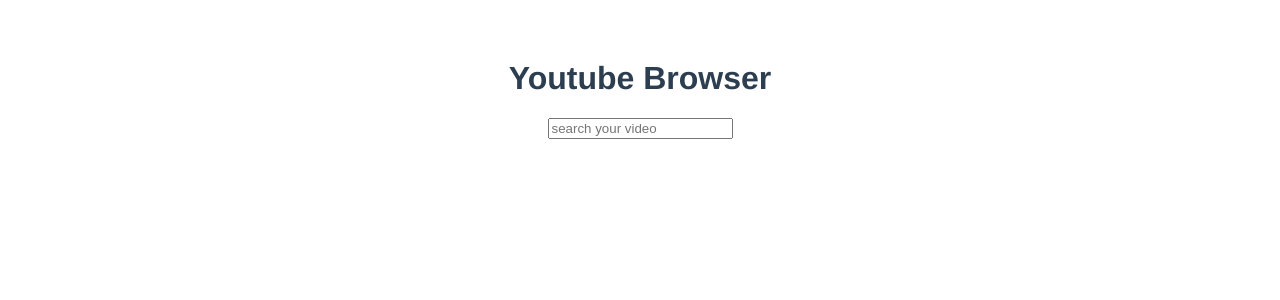
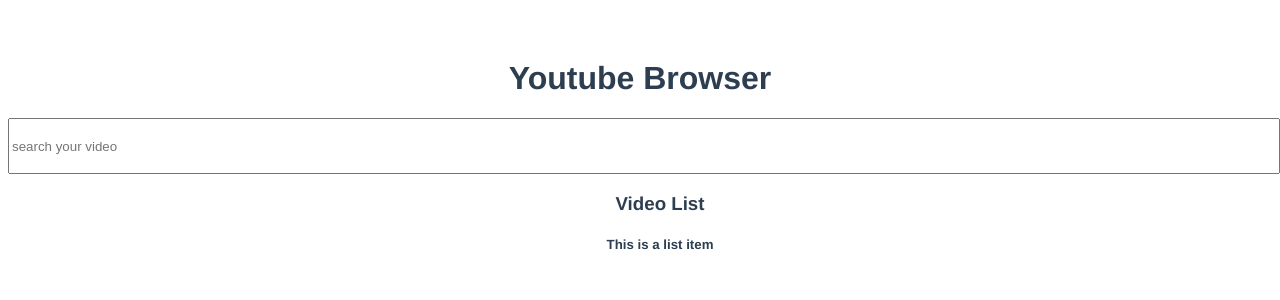
Before and after one commit to ajkacca457/youtube_browse_vue, a Vue app: page / in a window 1280 px wide. Shown: the top 300 px of the page. Built offline with nearby package versions, Linux system fonts and the light colour scheme.

Commit message:
add youtube api and other components

```diff
--- a/package.json
+++ b/package.json
@@ -8,6 +8,7 @@
     "lint": "vue-cli-service lint"
   },
   "dependencies": {
+    "axios": "^0.21.1",
     "core-js": "^3.6.5",
     "vue": "^3.0.0"
   },
--- a/src/App.vue
+++ b/src/App.vue
@@ -1,17 +1,42 @@
 <template>
 <h1>Youtube Browser</h1>
-  <SearchBar/>
+  <SearchBar @inputChange="searchVideo"/>
+  <VideoList/>
 </template>
 
 <script>
-import SearchBar from './components/SearchBar.vue'
+import axios from "axios";
+import SearchBar from './components/SearchBar.vue';
+import VideoList from './components/VideoList.vue'
+const API_KEY="AIzaSyCvagXSv0a2TuVKyPF8JE_wr8naYowHsoA";
 
 
 export default {
   name: 'App',
   components: {
-    SearchBar
+    SearchBar,
+    VideoList
+  },
+
+  methods: {
+    searchVideo(input) {
+      console.log(input);
+      axios.get("https://www.googleapis.com/youtube/v3/search", {
+        params:{
+          key:API_KEY,
+          type:"video",
+          part: "snippet",
+          q: input
+        }
+
+      }).then(response=> console.log(response.data));
+
+    },
+
   }
+
+
+
 }
 </script>
 
--- a/src/components/SearchBar.vue
+++ b/src/components/SearchBar.vue
@@ -1,6 +1,7 @@
 <template>
 <div>
-<input type="text" placeholder="search your video" @input="inputfield"/>
+<input type="text" placeholder="search your video" @input="inputfield" class="inputitem"/>
+
 </div>
 </template>
 
@@ -9,10 +10,11 @@
 
 export default {
 name: "SearchBar",
+
 methods:{
 
 inputfield(e){
-    console.log(e.target.value)
+    this.$emit("inputChange",e.target.value);
 }
 
 }
@@ -23,4 +25,9 @@
 
 <style>
 
+.inputitem {
+    width: 100%;
+    height: 50px;
+}
+
 </style>
--- /dev/null
+++ b/src/components/VideoItem.vue
@@ -0,0 +1,20 @@
+<template>
+
+<h5>This is a list item</h5>
+
+</template>
+
+<script>
+
+export default{
+
+    name:"VideoItem"
+}
+
+
+</script>
+
+
+<style>
+
+</style>
--- /dev/null
+++ b/src/components/VideoList.vue
@@ -0,0 +1,29 @@
+<template>
+
+<ul>
+    <h3>Video List</h3>
+    <VideoItem/>
+
+</ul>
+
+
+</template>
+
+
+<script>
+
+import VideoItem from "./VideoItem.vue"
+
+export default{
+    name: "VideoList",
+    components:{
+        VideoItem
+    }
+}
+
+</script>
+
+
+<style>
+
+</style>
```
Also changed, not shown: 1 other file (tests, documents, lock files or other folders).
